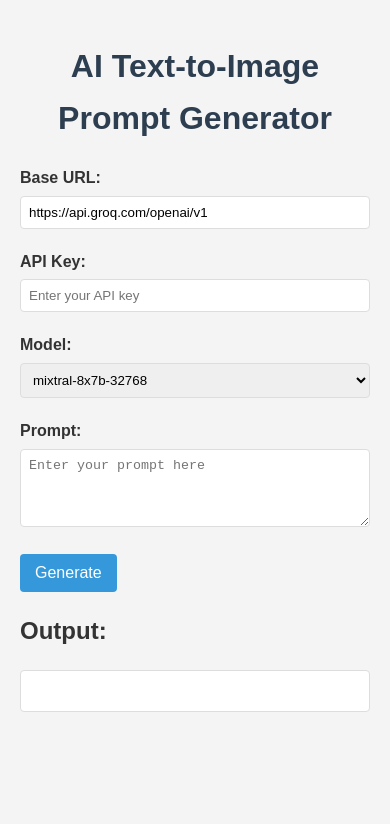
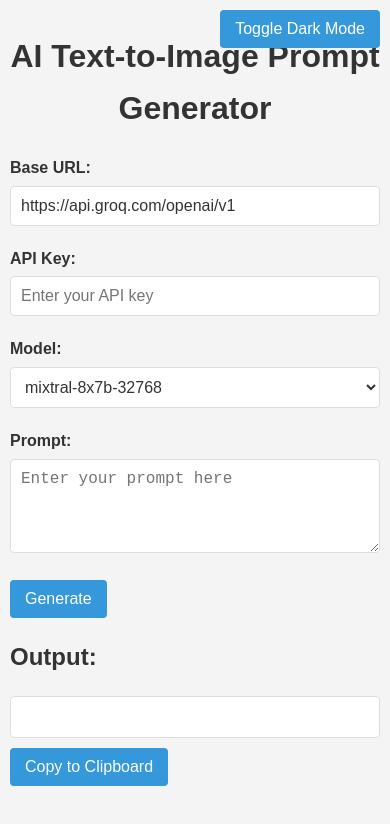
Before and after one commit to vansh77swami/ui-test, a plain HTML site: page index.html in a window 390 px wide. Drawn offline with nearby package versions, Linux system fonts and the light colour scheme.

Commit message:
Update index.html

```diff
--- a/index.html
+++ b/index.html
@@ -4,18 +4,39 @@
     <meta charset="UTF-8">
     <meta name="viewport" content="width=device-width, initial-scale=1.0">
     <title>AI Text-to-Image Prompt Generator</title>
+    <script src="https://cdn.jsdelivr.net/npm/marked/marked.min.js"></script>
     <style>
+        :root {
+            --bg-color: #f4f4f4;
+            --text-color: #333;
+            --input-bg: #fff;
+            --input-border: #ddd;
+            --button-bg: #3498db;
+            --button-hover: #2980b9;
+        }
+        .dark-mode {
+            --bg-color: #2c3e50;
+            --text-color: #ecf0f1;
+            --input-bg: #34495e;
+            --input-border: #7f8c8d;
+            --button-bg: #e74c3c;
+            --button-hover: #c0392b;
+        }
         body {
             font-family: Arial, sans-serif;
             line-height: 1.6;
-            color: #333;
+            color: var(--text-color);
+            background-color: var(--bg-color);
+            margin: 0;
+            padding: 20px;
+            transition: background-color 0.3s, color 0.3s;
+        }
+        .container {
             max-width: 800px;
             margin: 0 auto;
-            padding: 20px;
-            background-color: #f4f4f4;
         }
         h1 {
-            color: #2c3e50;
+            color: var(--text-color);
             text-align: center;
         }
         .input-group {
@@ -28,35 +49,68 @@
         }
         input[type="text"], input[type="password"], select, textarea {
             width: 100%;
-            padding: 8px;
-            border: 1px solid #ddd;
+            padding: 10px;
+            border: 1px solid var(--input-border);
             border-radius: 4px;
             box-sizing: border-box;
+            background-color: var(--input-bg);
+            color: var(--text-color);
         }
         button {
-            background-color: #3498db;
+            background-color: var(--button-bg);
             color: white;
             padding: 10px 15px;
             border: none;
             border-radius: 4px;
             cursor: pointer;
             font-size: 16px;
+            transition: background-color 0.3s;
         }
         button:hover {
-            background-color: #2980b9;
+            background-color: var(--button-hover);
         }
         #output {
-            background-color: white;
-            border: 1px solid #ddd;
+            background-color: var(--input-bg);
+            border: 1px solid var(--input-border);
             border-radius: 4px;
             padding: 20px;
             white-space: pre-wrap;
             word-wrap: break-word;
         }
+        .dark-mode-toggle {
+            position: absolute;
+            top: 10px;
+            right: 10px;
+        }
+        @media (max-width: 600px) {
+            body {
+                padding: 10px;
+            }
+            input[type="text"], input[type="password"], select, textarea {
+                font-size: 16px;
+            }
+        }
+        .copy-button {
+            margin-top: 10px;
+        }
+        .loading {
+            display: inline-block;
+            width: 20px;
+            height: 20px;
+            border: 3px solid rgba(255,255,255,.3);
+            border-radius: 50%;
+            border-top-color: #fff;
+            animation: spin 1s ease-in-out infinite;
+        }
+        @keyframes spin {
+            to { transform: rotate(360deg); }
+        }
     </style>
 </head>
 <body>
+    <div class="container">
         <h1>AI Text-to-Image Prompt Generator</h1>
+        <button id="darkModeToggle" class="dark-mode-toggle">Toggle Dark Mode</button>
         <div class="input-group">
             <label for="baseUrl">Base URL:</label>
             <input type="text" id="baseUrl" value="https://api.groq.com/openai/v1" placeholder="Enter base URL">
@@ -76,9 +130,11 @@
             <label for="prompt">Prompt:</label>
             <textarea id="prompt" rows="4" placeholder="Enter your prompt here"></textarea>
         </div>
-    <button onclick="generatePrompt()">Generate</button>
+        <button onclick="generatePrompt()" id="generateButton">Generate</button>
         <h2>Output:</h2>
         <div id="output"></div>
+        <button onclick="copyToClipboard()" class="copy-button">Copy to Clipboard</button>
+    </div>
 
     <script>
         const systemPrompt = `
@@ -166,14 +222,41 @@ Remember:
 
 Generate:`;
 
+        const darkModeToggle = document.getElementById('darkModeToggle');
+        const body = document.body;
+        const baseUrlInput = document.getElementById('baseUrl');
+        const modelSelect = document.getElementById('model');
+
+        // Load saved preferences
+        if (localStorage.getItem('darkMode') === 'true') {
+            body.classList.add('dark-mode');
+        }
+        baseUrlInput.value = localStorage.getItem('baseUrl') || 'https://api.groq.com/openai/v1';
+        modelSelect.value = localStorage.getItem('model') || 'mixtral-8x7b-32768';
+
+        darkModeToggle.addEventListener('click', () => {
+            body.classList.toggle('dark-mode');
+            localStorage.setItem('darkMode', body.classList.contains('dark-mode'));
+        });
+
+        baseUrlInput.addEventListener('change', (e) => {
+            localStorage.setItem('baseUrl', e.target.value);
+        });
+
+        modelSelect.addEventListener('change', (e) => {
+            localStorage.setItem('model', e.target.value);
+        });
+
         async function generatePrompt() {
             const baseUrl = document.getElementById('baseUrl').value;
             const apiKey = document.getElementById('apiKey').value;
             const model = document.getElementById('model').value;
             const userPrompt = document.getElementById('prompt').value;
             const outputDiv = document.getElementById('output');
+            const generateButton = document.getElementById('generateButton');
 
-            outputDiv.textContent = 'Generating...';
+            outputDiv.innerHTML = '<div class="loading"></div> Generating...';
+            generateButton.disabled = true;
 
             try {
                 const response = await fetch(`${baseUrl}/chat/completions`, {
@@ -199,6 +282,7 @@ Generate:`;
                 const reader = response.body.getReader();
                 const decoder = new TextDecoder();
                 let buffer = '';
+                outputDiv.innerHTML = '';
 
                 while (true) {
                     const { value, done } = await reader.read();
@@ -216,7 +300,7 @@ Generate:`;
                                 const parsed = JSON.parse(data);
                                 const content = parsed.choices[0].delta.content;
                                 if (content) {
-                                    outputDiv.textContent += content;
+                                    outputDiv.innerHTML = marked.parse(outputDiv.textContent + content);
                                 }
                             } catch (error) {
                                 console.error('Error parsing JSON:', error);
@@ -226,8 +310,21 @@ Generate:`;
                 }
             } catch (error) {
                 console.error('Error:', error);
-                outputDiv.textContent = `Error: ${error.message}`;
+                outputDiv.innerHTML = `<p style="color: red;">Error: ${error.message}</p>`;
+            } finally {
+                generateButton.disabled = false;
             }
+        }
+
+        function copyToClipboard() {
+            const outputDiv = document.getElementById('output');
+            const textArea = document.createElement('textarea');
+            textArea.value = outputDiv.textContent;
+            document.body.appendChild(textArea);
+            textArea.select();
+            document.execCommand('copy');
+            document.body.removeChild(textArea);
+            alert('Copied to clipboard!');
         }
     </script>
 </body>
```
Lines whose indentation alone changed are shown as unchanged.
